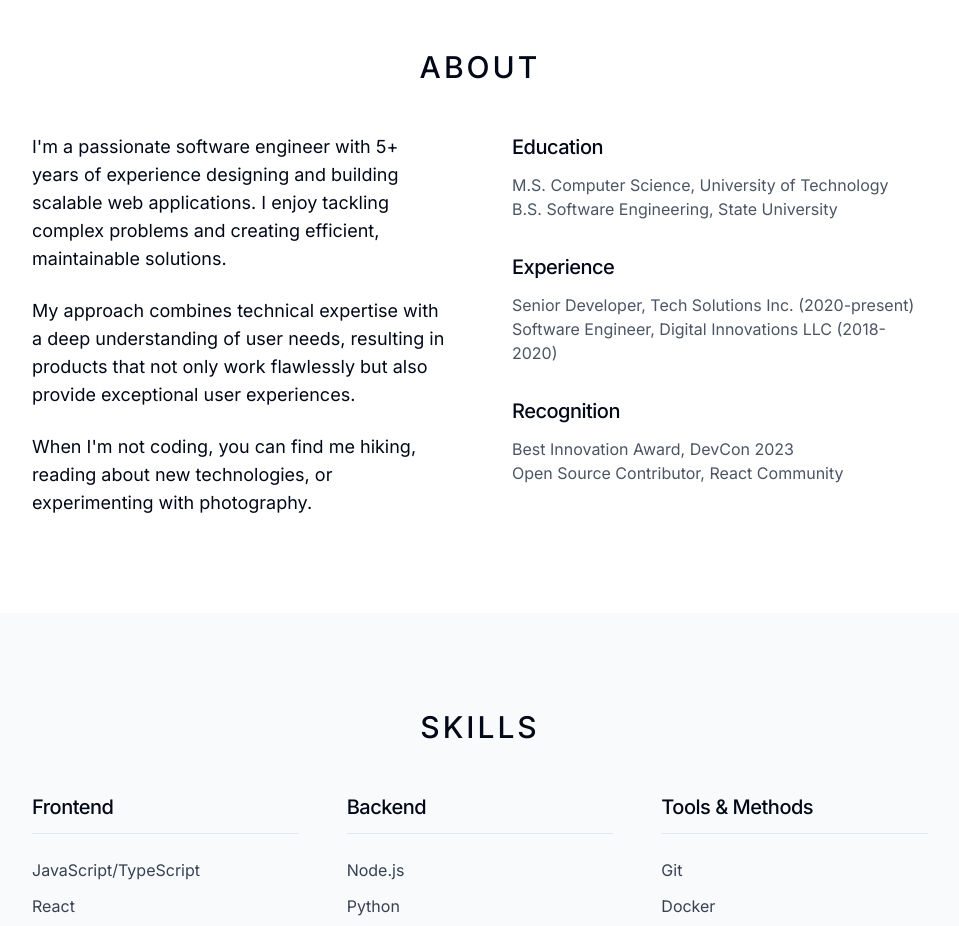
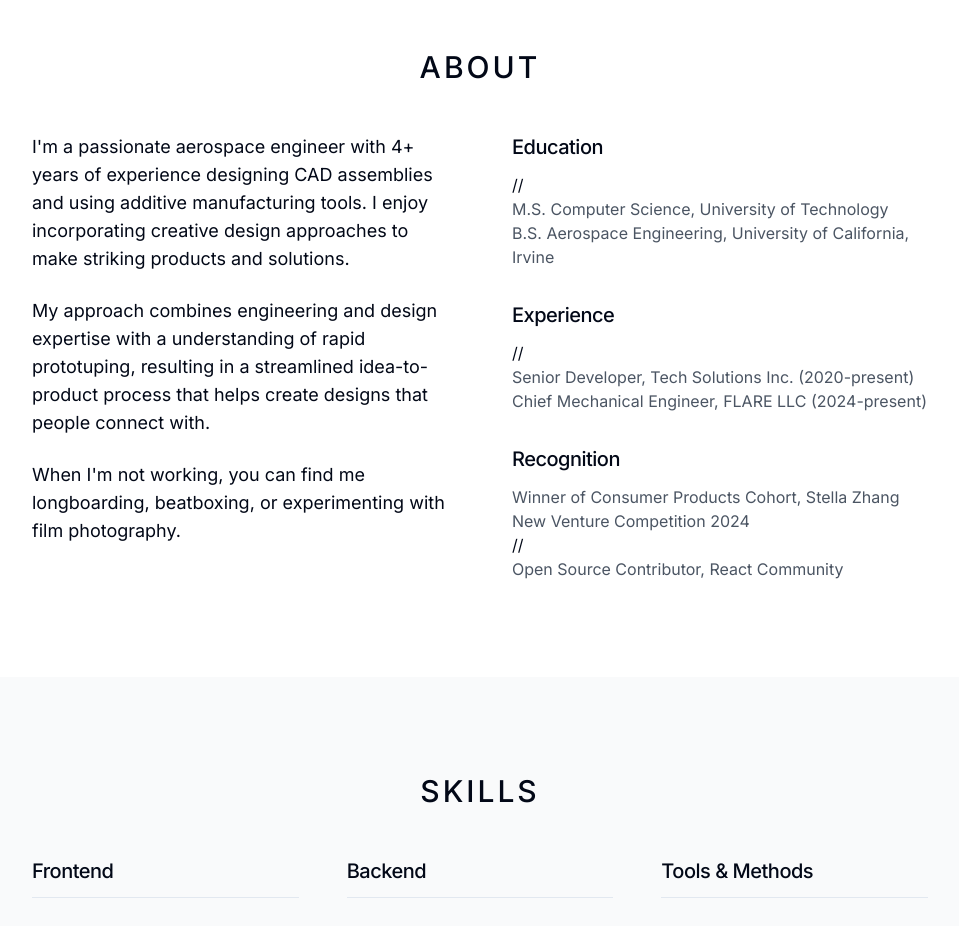
Before and after one commit to kironen/website_proto, a React (Vite) app: page / in a window 1280 px wide. Shown: the part 1040-1966 px from the top of the page, without its empty margins (160-1119 px from the left). Built offline with nearby package versions, Linux system fonts and the light colour scheme.

Commit message:
Update AboutSection.tsx

```diff
--- a/src/components/AboutSection.tsx
+++ b/src/components/AboutSection.tsx
@@ -10,38 +10,38 @@ const AboutSection = () => {
         <div className="grid grid-cols-1 md:grid-cols-2 gap-16 max-w-4xl mx-auto">
           <div>
             <p className="text-lg mb-6">
-              I'm a passionate software engineer with 5+ years of experience designing
-              and building scalable web applications. I enjoy tackling complex problems
-              and creating efficient, maintainable solutions.
+              I'm a passionate aerospace engineer with 4+ years of experience designing
+              CAD assemblies and using additive manufacturing tools. I enjoy incorporating
+              creative design approaches to make striking products and solutions.
             </p>
             <p className="text-lg mb-6">
-              My approach combines technical expertise with a deep understanding of
-              user needs, resulting in products that not only work flawlessly but
-              also provide exceptional user experiences.
+              My approach combines engineering and design expertise with a understanding of
+              rapid prototuping, resulting in a streamlined idea-to-product process that helps
+              create designs that people connect with.
             </p>
             <p className="text-lg">
-              When I'm not coding, you can find me hiking, reading about new technologies,
-              or experimenting with photography.
+              When I'm not working, you can find me longboarding, beatboxing,
+              or experimenting with film photography.
             </p>
           </div>
 
           <div className="space-y-8">
             <div>
               <h3 className="font-medium text-xl mb-3">Education</h3>
-              <p className="text-gray-600">M.S. Computer Science, University of Technology</p>
-              <p className="text-gray-600">B.S. Software Engineering, State University</p>
+              //<p className="text-gray-600">M.S. Computer Science, University of Technology</p>
+              <p className="text-gray-600">B.S. Aerospace Engineering, University of California, Irvine</p>
             </div>
 
             <div>
               <h3 className="font-medium text-xl mb-3">Experience</h3>
-              <p className="text-gray-600">Senior Developer, Tech Solutions Inc. (2020-present)</p>
-              <p className="text-gray-600">Software Engineer, Digital Innovations LLC (2018-2020)</p>
+              //<p className="text-gray-600">Senior Developer, Tech Solutions Inc. (2020-present)</p>
+              <p className="text-gray-600">Chief Mechanical Engineer, FLARE LLC (2024-present)</p>
             </div>
 
             <div>
               <h3 className="font-medium text-xl mb-3">Recognition</h3>
-              <p className="text-gray-600">Best Innovation Award, DevCon 2023</p>
-              <p className="text-gray-600">Open Source Contributor, React Community</p>
+              <p className="text-gray-600">Winner of Consumer Products Cohort, Stella Zhang New Venture Competition 2024</p>
+              //<p className="text-gray-600">Open Source Contributor, React Community</p>
             </div>
           </div>
         </div>
```
